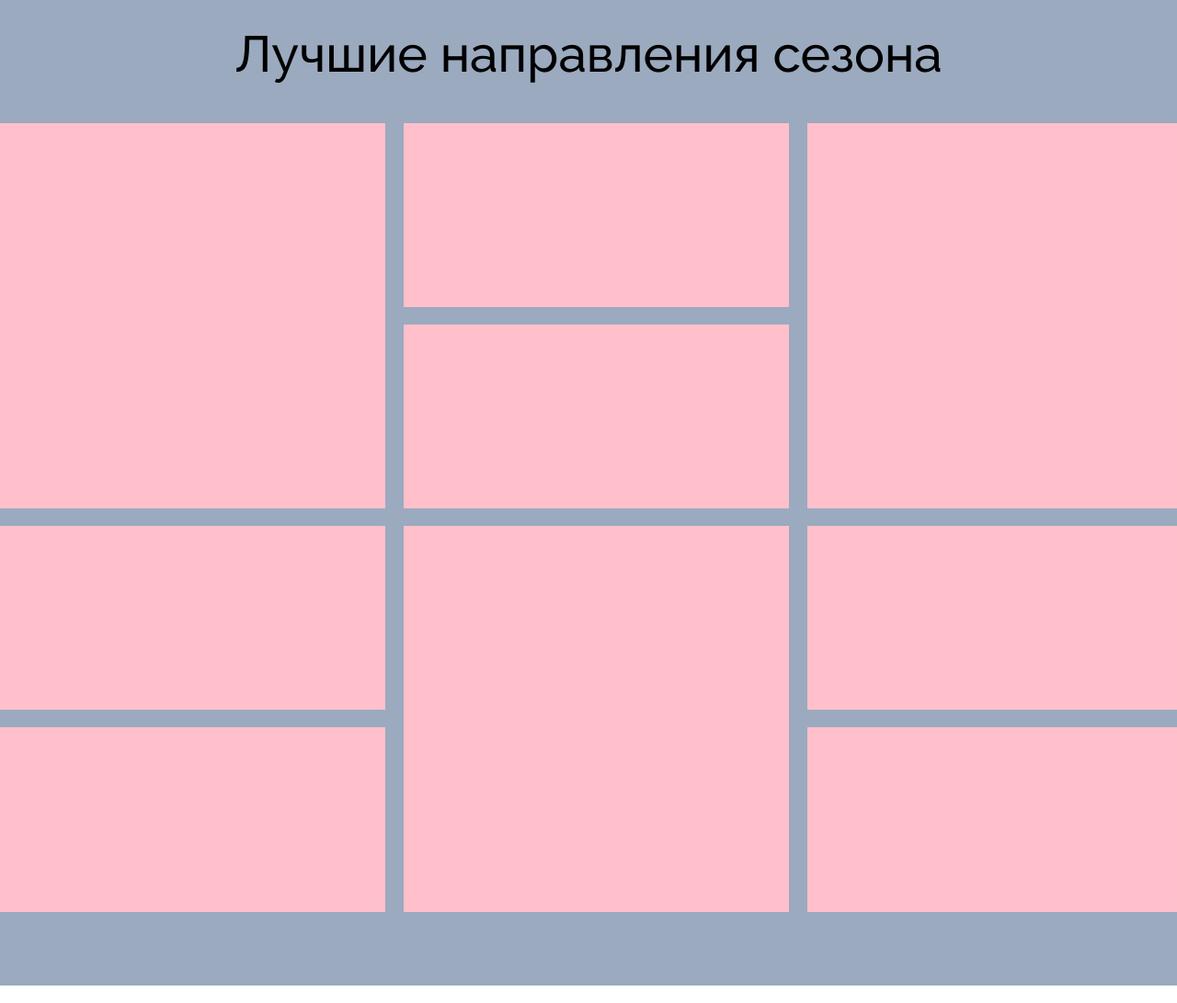
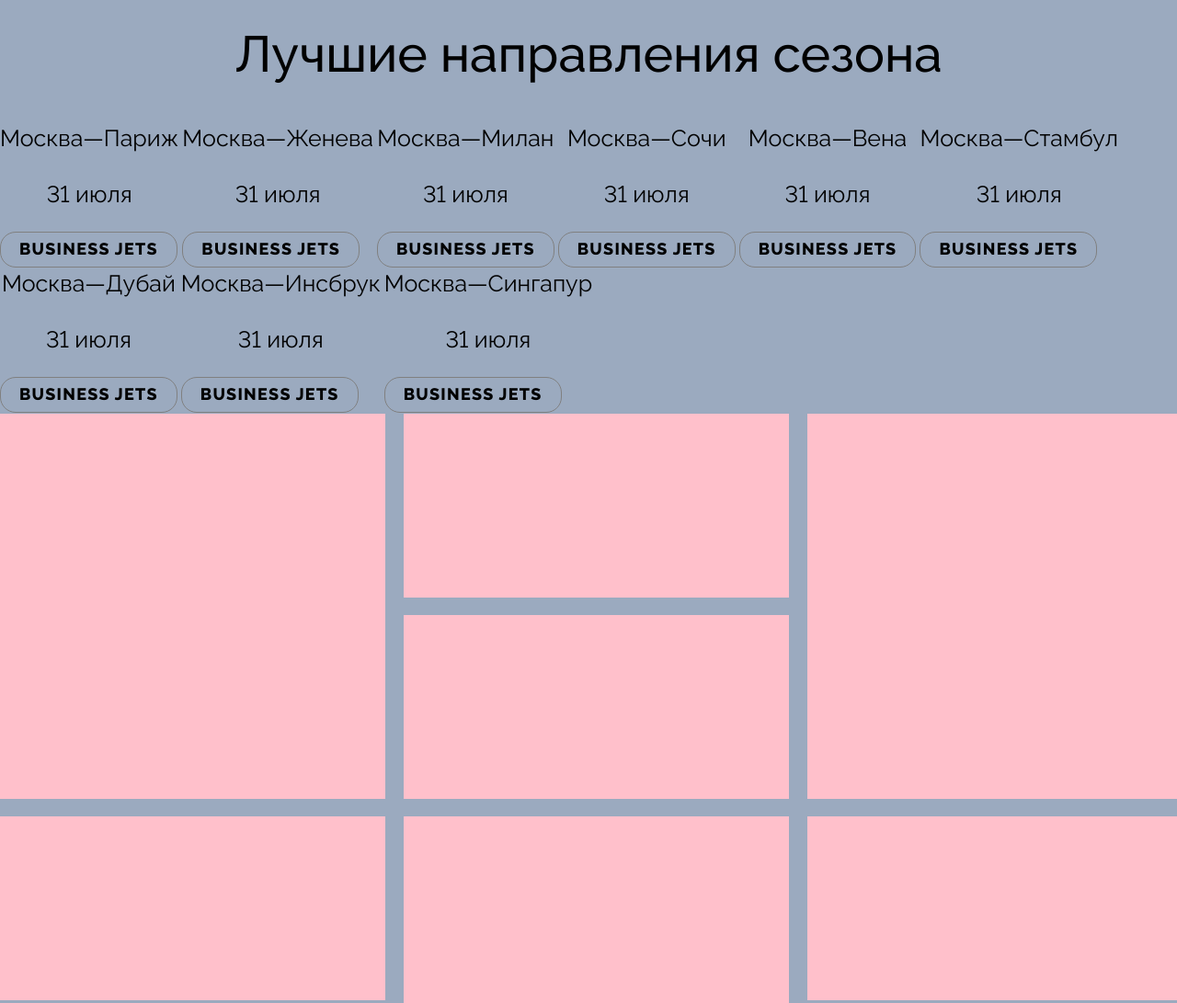
Before and after one commit to violetgalore/freebird, a plain HTML site: page index.html in a window 1280 px wide. Shown: the part 1180-2271 px from the top of the page at 92% size. Drawn offline with Linux system fonts and the light colour scheme.

Commit message:
Added cardtextcontent

```diff
--- a/index.html
+++ b/index.html
@@ -259,6 +259,28 @@ margin-bottom: 39px;
   padding-bottom: 80px;
 }
 
+.cardtextcontent {
+  /* align-content: right; */
+  display: inline-block;
+}
+
+.tag {
+  display: inline;
+  margin: 0;
+  padding: 10px 20px;
+  width: 250px;
+  border: 1px solid grey;
+  border-radius: 17px;
+  align-content: center;
+}
+
+.tag > h3 {
+  text-align: center;
+  /* margin: 100px 20px; */
+  display: inline-block;
+}
+
+
 .specials {
   display: grid;
   /* position: block; */
@@ -295,22 +317,6 @@ margin-bottom: 39px;
 .Paris { grid-area: Paris; background-color: pink;}
 
 
-
-/* .rectangles {
-  display: flex;
-  flex-direction: row;
-  justify-content: space-between;
-  /* marin: 0 auto; */
-}
-
-/* .rect {
-  position: relative;
-  display: inline-block;
-  width: 33%;
-  height: 666px;
-  background: rgba(113, 108, 137, 1);
-  margin-bottom: 61px;
-} */ */
 
 /* =============================================
 ================================================ */
@@ -565,11 +571,65 @@ mode h3 {
 
 <div class = "luchshie">
   <h1>Лучшие направления сезона</h1>
-  <!-- <div class = "rectangles">
-    <div class="rect"></div>
-    <div class="rect"></div>
-    <div class="rect"></div>
-  </div> -->
+
+
+<div class="cardtextcontent pariss">
+  <div class="route"><h2>Москва—Париж</h2></div>
+  <div class="date"><h2>31 июля</h2></div>
+  <div class="tag"><h3>Business Jets</h3></div>
+</div>
+
+<div class="cardtextcontent genevaa">
+  <div class="route"><h2>Москва—Женева</h2></div>
+  <div class="date"><h2>31 июля</h2></div>
+  <div class="tag"><h3>Business Jets</h3></div>
+</div>
+
+<div class="cardtextcontent milann">
+  <div class="route"><h2>Москва—Милан</h2></div>
+  <div class="date"><h2>31 июля</h2></div>
+  <div class="tag"><h3>Business Jets</h3></div>
+</div>
+
+<div class="cardtextcontent sochii">
+  <div class="route"><h2>Москва—Сочи</h2></div>
+  <div class="date"><h2>31 июля</h2></div>
+  <div class="tag"><h3>Business Jets</h3></div>
+</div>
+
+<div class="cardtextcontent wienn">
+  <div class="route"><h2>Москва—Вена</h2></div>
+  <div class="date"><h2>31 июля</h2></div>
+  <div class="tag"><h3>Business Jets</h3></div>
+</div>
+
+<div class="cardtextcontent istanbull">
+  <div class="route"><h2>Москва—Стамбул</h2></div>
+  <div class="date"><h2>31 июля</h2></div>
+  <div class="tag"><h3>Business Jets</h3></div>
+</div>
+
+<div class="cardtextcontent dubaii">
+  <div class="route"><h2>Москва—Дубай</h2></div>
+  <div class="date"><h2>31 июля</h2></div>
+  <div class="tag"><h3>Business Jets</h3></div>
+</div>
+
+<div class="cardtextcontent innsbruckk">
+  <div class="route"><h2>Москва—Инсбрук</h2></div>
+  <div class="date"><h2>31 июля</h2></div>
+  <div class="tag"><h3>Business Jets</h3></div>
+</div>
+
+<div class="cardtextcontent singaporee">
+  <div class="route"><h2>Москва—Сингапур</h2></div>
+  <div class="date"><h2>31 июля</h2></div>
+  <div class="tag"><h3>Business Jets</h3></div>
+</div>
+
+
+
+
   <div class="specials">
     <div class="Sochi"></div>
     <div class="Geneva"></div>
```
